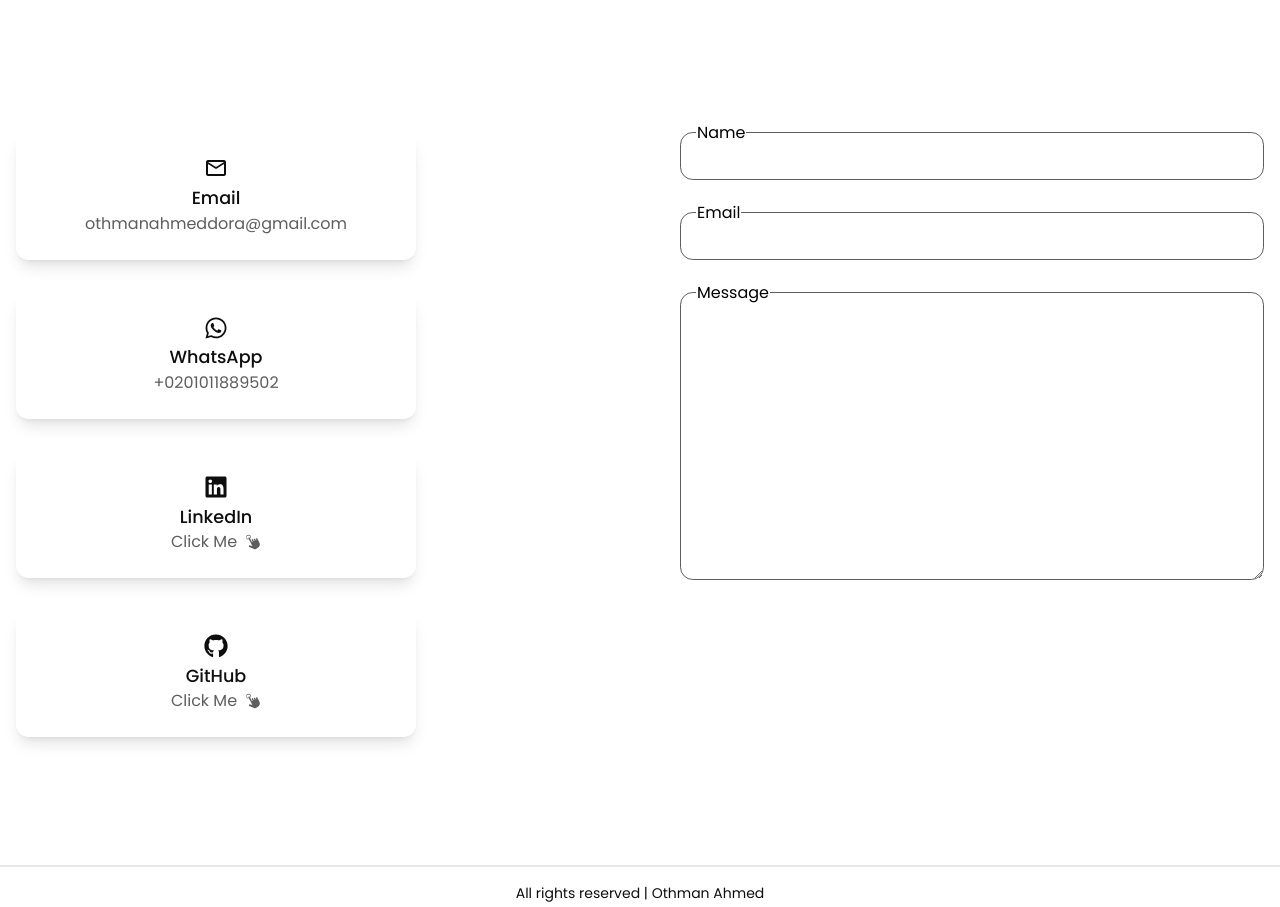
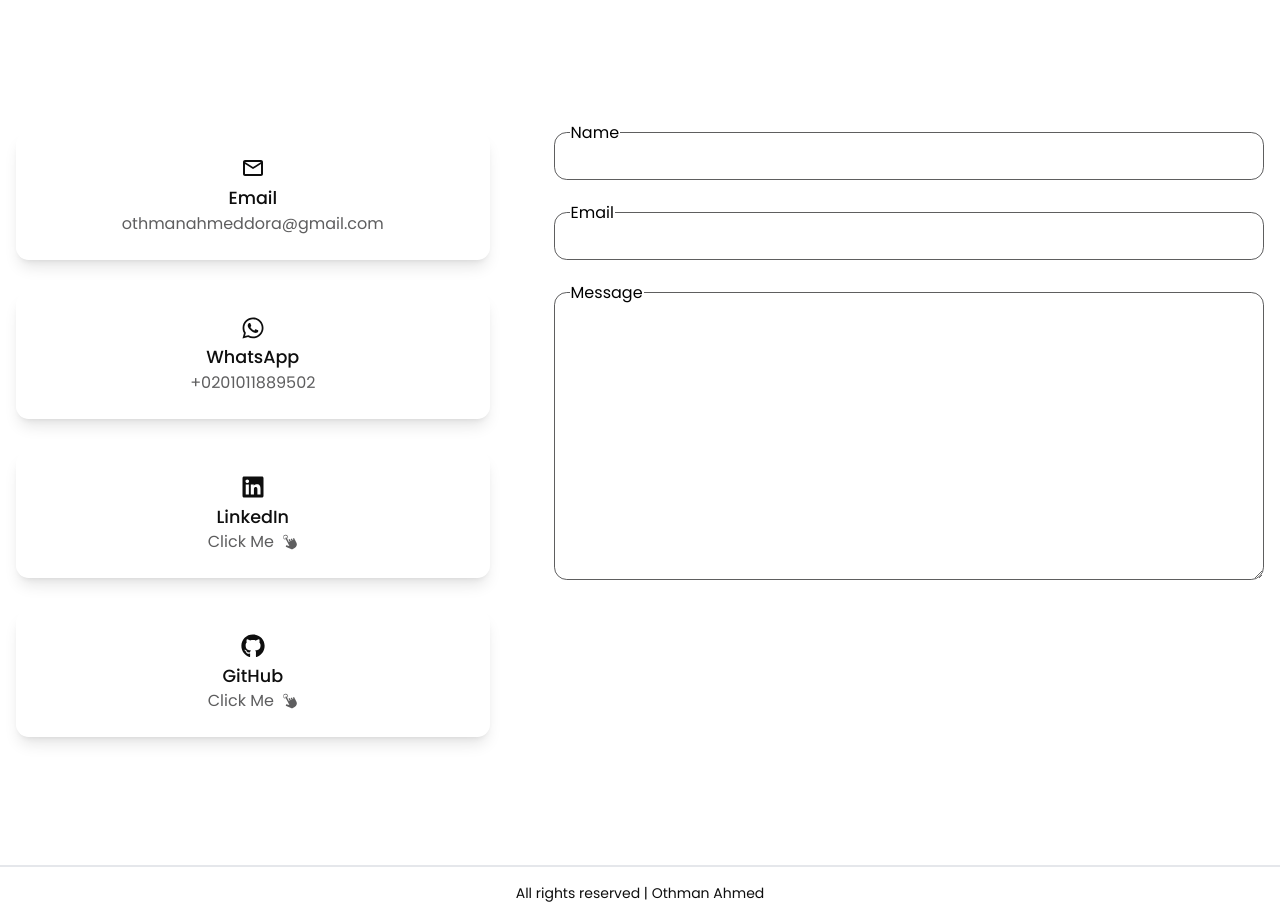
Before and after one commit to OthmanAhmed7/portfolio_v2, a Next.js app: page / in a window 1280 px wide. Shown: the part 4720-5627 px from the top of the page. Built offline with nearby package versions, Linux system fonts and the light colour scheme.

Commit message:
fix: alignment in contact section

```diff
--- a/components/sections/Contact.jsx
+++ b/components/sections/Contact.jsx
@@ -17,9 +17,9 @@ const Contact = () => {
         <SectionHeader title="Contact Me" />
       </div>
 
-      <div className="grid grid-cols-1 lg:grid-cols-2 gap-[5rem] mt-[5rem]">
-        <div className="flex flex-col gap-[2rem]">
-          <div className="flex flex-col items-center py-[1.5rem] w-full lg:w-[25rem] shadow-lg rounded-[.8rem]">
+      <div className="flex items-start justify-center gap-[4rem] mt-[5rem]">
+        <div className="flex flex-1 flex-col gap-[2rem] w-full">
+          <div className="flex flex-col items-center py-[1.5rem] w-full shadow-lg rounded-[.8rem]">
             <MdOutlineMailOutline className="text-[1.5rem] text-neutral-800" />
 
             <h3 className="text-[1.1rem] mt-[.3rem] font-[500] text-neutral-800">
@@ -29,7 +29,7 @@ const Contact = () => {
             <p className="text-neutral-400">othmanahmeddora@gmail.com</p>
           </div>
 
-          <div className="flex flex-col items-center py-[1.5rem] w-full lg:w-[25rem] shadow-lg rounded-[.8rem]">
+          <div className="flex flex-col items-center py-[1.5rem] w-full shadow-lg rounded-[.8rem]">
             <FaWhatsapp className="text-[1.5rem] text-neutral-800" />
 
             <h3 className="text-[1.1rem] mt-[.3rem] font-[500] text-neutral-800">
@@ -39,7 +39,7 @@ const Contact = () => {
             <p className="text-neutral-400">+0201011889502</p>
           </div>
 
-          <div className="flex flex-col items-center py-[1.5rem] w-full lg:w-[25rem] shadow-lg rounded-[.8rem]">
+          <div className="flex flex-col items-center py-[1.5rem] w-full shadow-lg rounded-[.8rem]">
             <FaLinkedin className="text-[1.5rem] text-neutral-800" />
 
             <h3 className="text-[1.1rem] mt-[.3rem] font-[500] text-neutral-800">
@@ -57,7 +57,7 @@ const Contact = () => {
             </p>
           </div>
 
-          <div className="flex flex-col items-center py-[1.5rem] w-full lg:w-[25rem] shadow-lg rounded-[.8rem]">
+          <div className="flex flex-col items-center py-[1.5rem] w-full shadow-lg rounded-[.8rem]">
             <FaGithub className="text-[1.5rem] text-neutral-800" />
 
             <h3 className="text-[1.1rem] mt-[.3rem] font-[500] text-neutral-800">
@@ -76,7 +76,7 @@ const Contact = () => {
           </div>
         </div>
 
-        <div>
+        <div className="flex-[1.5] w-full">
           <form className="flex flex-col gap-[2rem]">
             <div className="relative">
               <input
```
